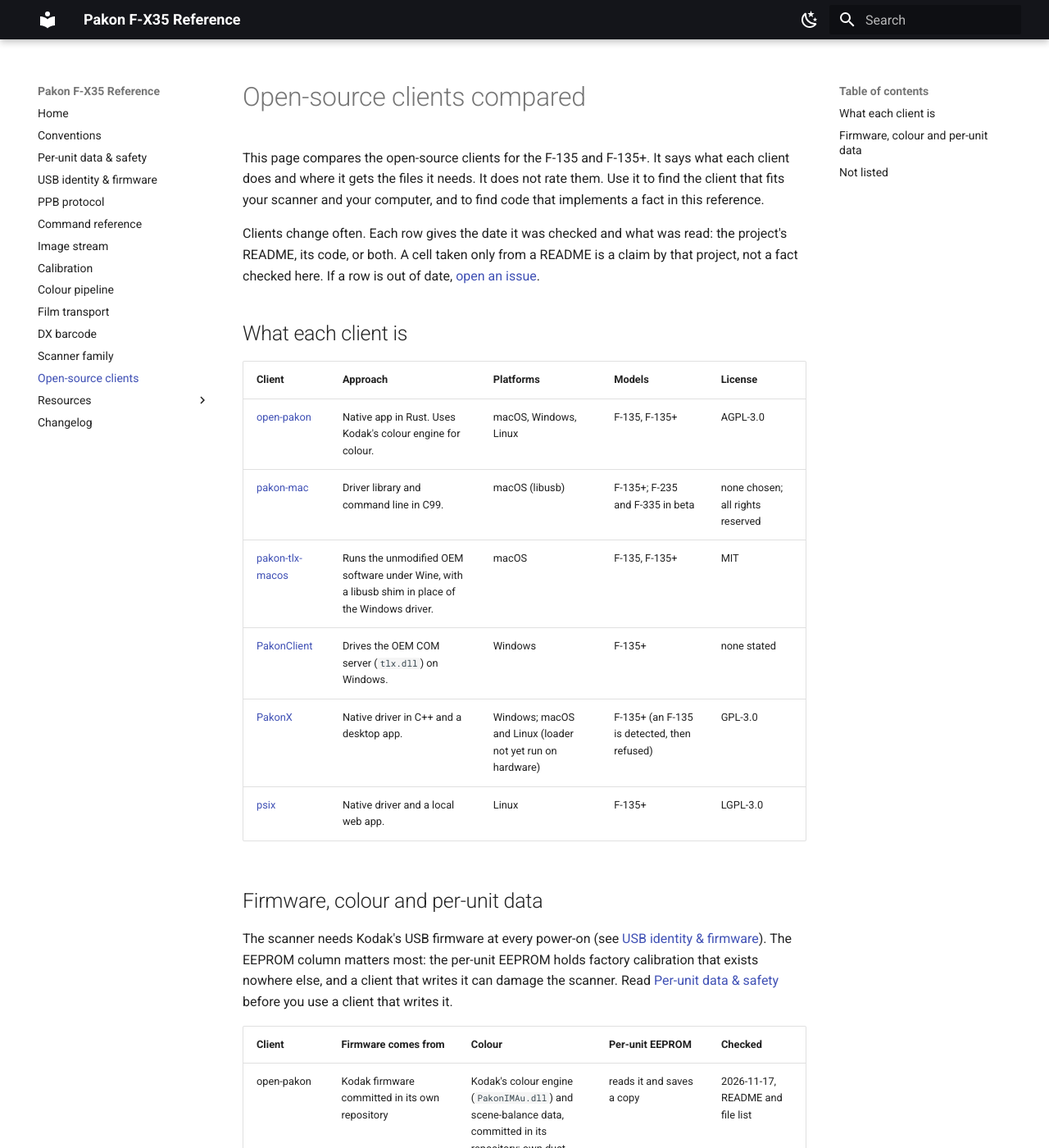
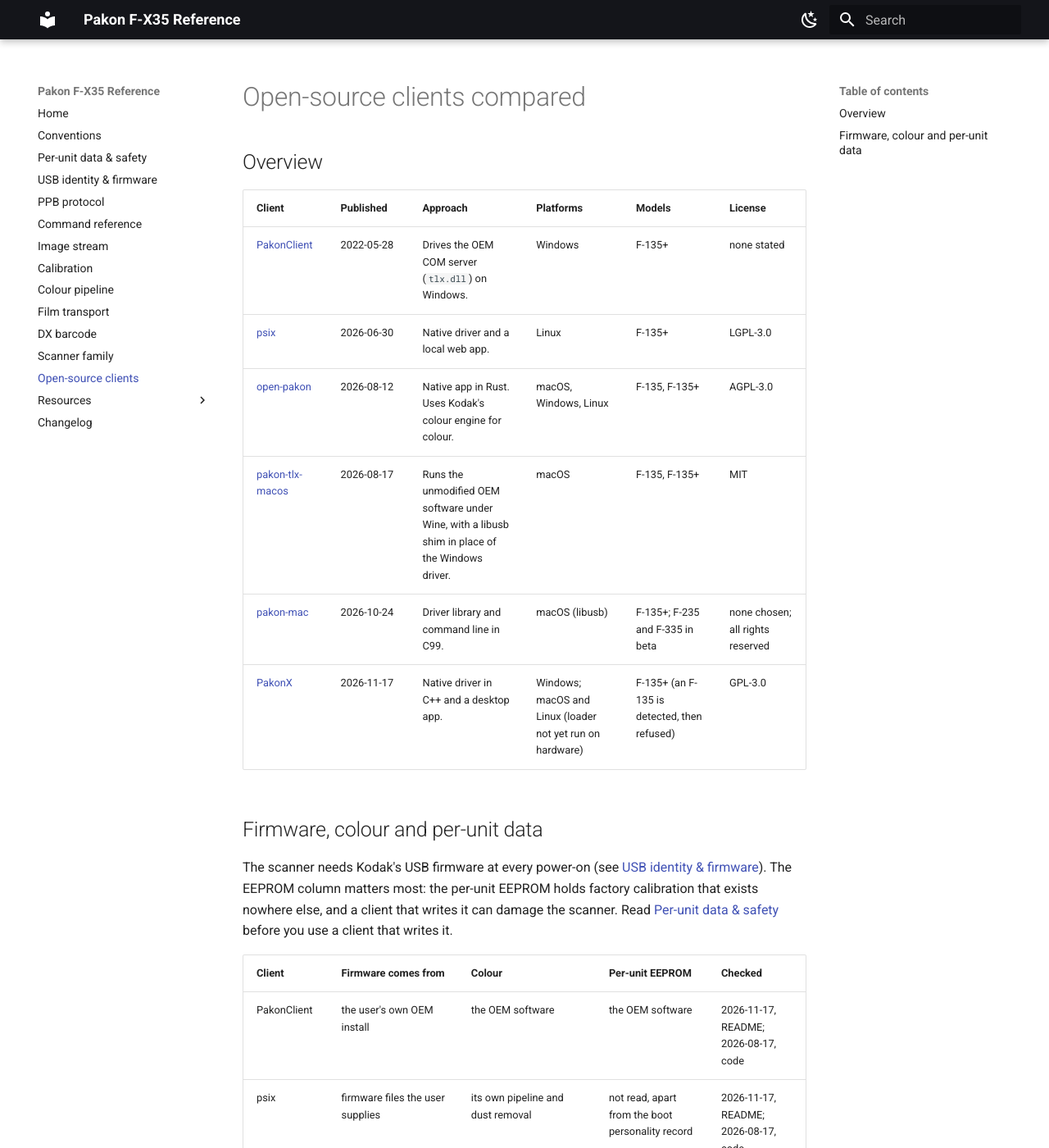
Before and after one commit to alibosworth/pakon-reference, an MkDocs documentation site: the page built from docs/clients.md, in a window 1280 px wide and 1400 px high. Shown: the whole window at 82% size. Built offline with MkDocs 1.6.1 and Material for MkDocs 9.7.7, drawn with Linux system fonts in a browser that asks for light colours; some of the changed text lies outside the part shown.

Commit message:
Trim the client comparison: drop page descriptions, add published dates, sort by date (#22)

```diff
--- a/docs/clients.md
+++ b/docs/clients.md
@@ -1,25 +1,15 @@
 # Open-source clients compared
 
-This page compares the open-source clients for the F-135 and F-135+. It
-says what each client does and where it gets the files it needs. It does not
-rate them. Use it to find the client that fits your scanner and your
-computer, and to find code that implements a fact in this reference.
+## Overview
 
-Clients change often. Each row gives the date it was checked and what was
-read: the project's README, its code, or both. A cell taken only from a
-README is a claim by that project, not a fact checked here. If a row is out
-of date, [open an issue](https://github.com/alibosworth/pakon-reference/issues).
-
-## What each client is
-
-| Client | Approach | Platforms | Models | License |
-|---|---|---|---|---|
-| [open-pakon](https://github.com/jorshhh/open-pakon) | Native app in Rust. Uses Kodak's colour engine for colour. | macOS, Windows, Linux | F-135, F-135+ | AGPL-3.0 |
-| [pakon-mac](https://github.com/gazzdingo/pakon-mac) | Driver library and command line in C99. | macOS (libusb) | F-135+; F-235 and F-335 in beta | none chosen; all rights reserved |
-| [pakon-tlx-macos](https://github.com/pablonavarrob/pakon-tlx-macos) | Runs the unmodified OEM software under Wine, with a libusb shim in place of the Windows driver. | macOS | F-135, F-135+ | MIT |
-| [PakonClient](https://github.com/eatfrog/PakonClient) | Drives the OEM COM server (`tlx.dll`) on Windows. | Windows | F-135+ | none stated |
-| [PakonX](https://github.com/amstrd-cpc/PakonX) | Native driver in C++ and a desktop app. | Windows; macOS and Linux (loader not yet run on hardware) | F-135+ (an F-135 is detected, then refused) | GPL-3.0 |
-| [psix](https://github.com/veroc/psix) | Native driver and a local web app. | Linux | F-135+ | LGPL-3.0 |
+| Client | Published | Approach | Platforms | Models | License |
+|---|---|---|---|---|---|
+| [PakonClient](https://github.com/eatfrog/PakonClient) | 2022-05-28 | Drives the OEM COM server (`tlx.dll`) on Windows. | Windows | F-135+ | none stated |
+| [psix](https://github.com/veroc/psix) | 2026-06-30 | Native driver and a local web app. | Linux | F-135+ | LGPL-3.0 |
+| [open-pakon](https://github.com/jorshhh/open-pakon) | 2026-08-12 | Native app in Rust. Uses Kodak's colour engine for colour. | macOS, Windows, Linux | F-135, F-135+ | AGPL-3.0 |
+| [pakon-tlx-macos](https://github.com/pablonavarrob/pakon-tlx-macos) | 2026-08-17 | Runs the unmodified OEM software under Wine, with a libusb shim in place of the Windows driver. | macOS | F-135, F-135+ | MIT |
+| [pakon-mac](https://github.com/gazzdingo/pakon-mac) | 2026-10-24 | Driver library and command line in C99. | macOS (libusb) | F-135+; F-235 and F-335 in beta | none chosen; all rights reserved |
+| [PakonX](https://github.com/amstrd-cpc/PakonX) | 2026-11-17 | Native driver in C++ and a desktop app. | Windows; macOS and Linux (loader not yet run on hardware) | F-135+ (an F-135 is detected, then refused) | GPL-3.0 |
 
 ## Firmware, colour and per-unit data
 
@@ -32,14 +22,13 @@ client that writes it.
 
 | Client | Firmware comes from | Colour | Per-unit EEPROM | Checked |
 |---|---|---|---|---|
+| PakonClient | the user's own OEM install | the OEM software | the OEM software | 2026-11-17, README; 2026-08-17, code |
+| psix | firmware files the user supplies | its own pipeline and dust removal | not read, apart from the boot personality record | 2026-11-17, README; 2026-08-17, code |
 | open-pakon | Kodak firmware committed in its own repository | Kodak's colour engine (`PakonIMAu.dll`) and scene-balance data, committed in its repository; own dust removal | reads it and saves a copy | 2026-11-17, README and file list |
+| pakon-tlx-macos | the OEM install, which its setup script fetches from a third-party mirror onto the user's machine | the OEM software | OEM software; plus a read-only dump tool | 2026-11-17, README; 2026-08-17, code |
 | pakon-mac | the user's own copy of the PSI 3.0.4.27 install, checked by SHA-256 | reads tables taken from the user's PSI install; not yet available in the public tree | reads it once per scanner and stores the copy; no write path found | 2026-11-17, README and code |
-| pakon-tlx-macos | the OEM install, which its setup script fetches from a third-party mirror onto the user's machine | the OEM software | OEM software; plus a read-only dump tool | 2026-11-17, README; 2026-08-17, code |
-| PakonClient | the user's own OEM install | the OEM software | the OEM software | 2026-11-17, README; 2026-08-17, code |
 | PakonX | Kodak firmware bundled in its installers, downloaded at build time from a third-party mirror | its own pipeline, or on Windows Kodak's colour engine, bundled in the Windows installer | reads it; writes are blocked in code | 2026-11-17, code |
-| psix | firmware files the user supplies | its own pipeline and dust removal | not read, apart from the boot personality record | 2026-11-17, README; 2026-08-17, code |
 
-## Not listed
-
-Closed-source clients are not listed. A client is added when its source is
-public. To add one, open an issue with a link to it.
+Checked gives the date of the check and what was read: the project's
+README, its code, or both. A cell taken only from a README is that project's
+claim, not a fact checked here.
```
Also changed, not shown: docs/index.md (+3 -4 lines).
